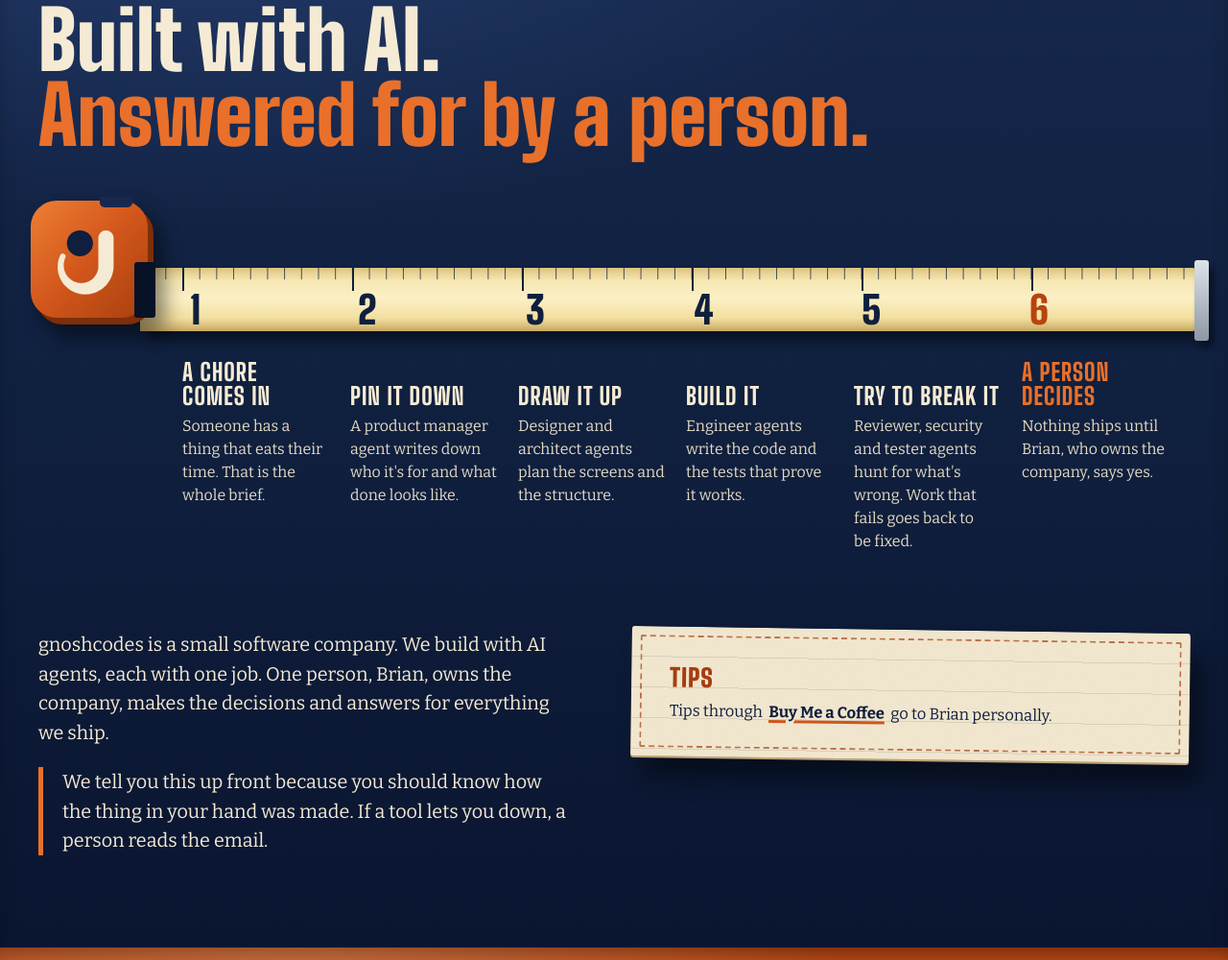
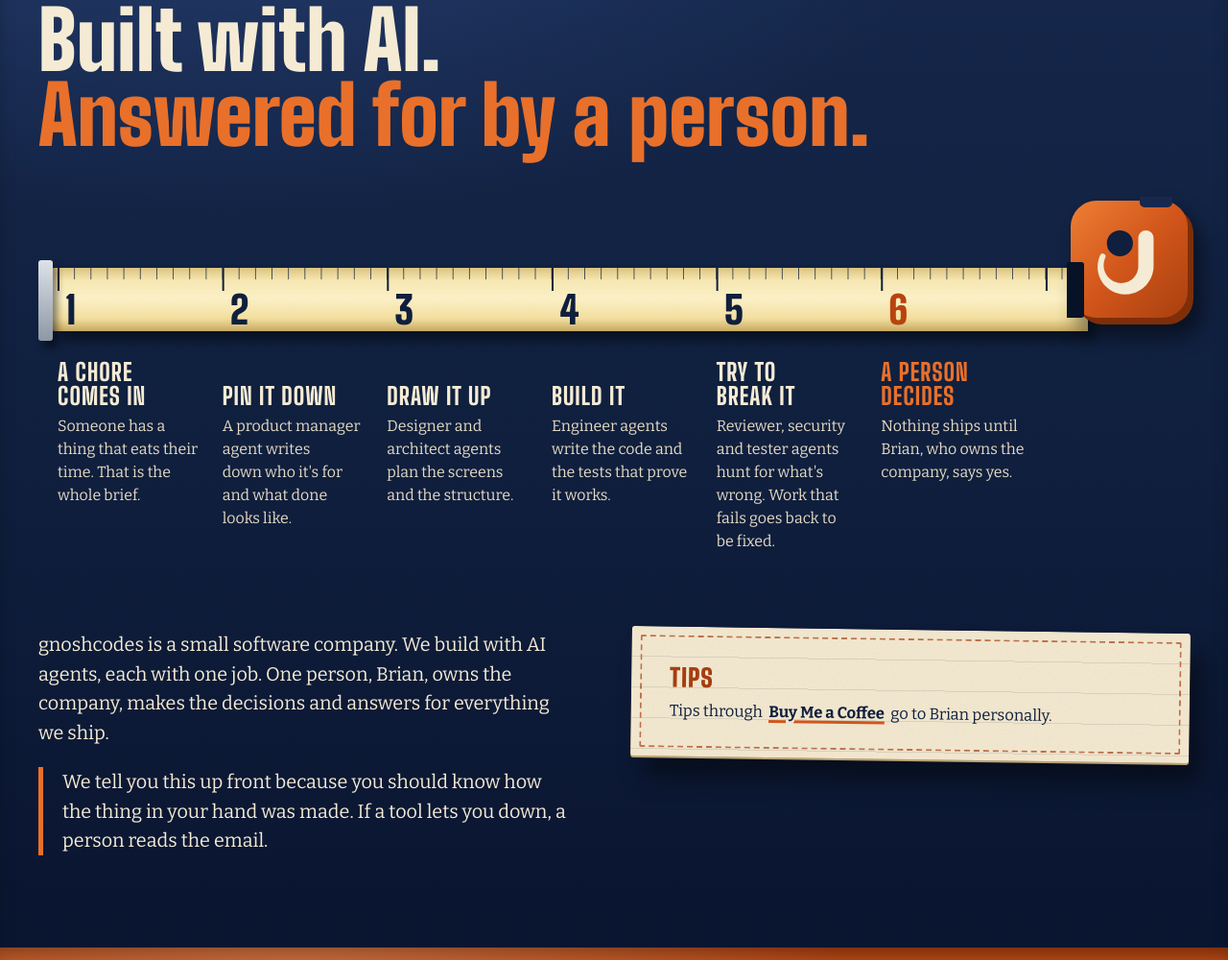
Before and after one commit to gn0sh/gnoshcodes-site, a plain HTML site: page index.html in a window 1280 px wide. Shown: the part 2366-3366 px from the top of the page at 96% size. Drawn offline with nearby package versions, Linux system fonts and the light colour scheme.

Commit message:
Flip the tape measure: hook at 0, numbers count up toward the case (#6)
Claude-Session: https://claude.ai/code/session_01A1EqH4cb8e2ZqH42CTMwXjB1

Co-authored-by: Claude <noreply@anthropic.com>

```diff
--- a/index.html
+++ b/index.html
@@ -179,18 +179,18 @@ h1 .easier{color:var(--orange);text-shadow:.012em .012em 0 var(--navy-800),.024e
 .made .kicker{color:var(--orange-bright)}
 .made h2{font:900 clamp(44px,6.6vw,90px)/.92 var(--display)}
 .made h2 span{display:block;color:var(--orange-bright)}
-.tape{position:relative;margin-top:76px}
-.case{position:absolute;z-index:2;width:112px;left:-6px;top:-22px;transform:rotate(90deg);filter:drop-shadow(7px -9px 8px rgba(0,0,0,.45))}
+.tape{position:relative;margin-top:40px;padding-bottom:96px}
+.case{position:absolute;z-index:2;width:112px;left:-6px;bottom:-34px;transform:rotate(90deg);filter:drop-shadow(7px -9px 8px rgba(0,0,0,.45))}
 .case svg{display:block;width:100%;height:auto}
 .case .m{transform-origin:65px 65px;transform:rotate(-90deg)}
-.steps{position:relative;counter-reset:s;display:grid;gap:30px;padding:104px 0 20px 82px}
-.steps::before{content:"";position:absolute;left:22px;top:60px;bottom:0;width:50px;border-radius:0 0 3px 3px;
+.steps{position:relative;counter-reset:s;display:grid;gap:30px;padding:20px 0 40px 82px}
+.steps::before{content:"";position:absolute;left:22px;top:0;bottom:-34px;width:50px;border-radius:3px 3px 0 0;
   background:
     linear-gradient(180deg,#0F1F3D 0 2px,transparent 2px) 0 0/19px 48px repeat-y,
     linear-gradient(180deg,rgba(15,31,61,.75) 0 1.2px,transparent 1.2px) 0 0/10px 12px repeat-y,
     linear-gradient(90deg,#DCC480 0,#F6E7B2 25%,#FBF0C6 50%,#F2DE9E 80%,#CCB16B 100%);
   box-shadow:8px 10px 12px rgba(0,0,0,.45)}
-.steps::after{content:"";position:absolute;left:14px;bottom:-12px;width:66px;height:14px;border-radius:3px;background:linear-gradient(180deg,#DDE2E8,#8D97A5);box-shadow:5px 7px 7px rgba(0,0,0,.45)}
+.steps::after{content:"";position:absolute;left:14px;top:-12px;width:66px;height:14px;border-radius:3px;background:linear-gradient(180deg,#DDE2E8,#8D97A5);box-shadow:5px 7px 7px rgba(0,0,0,.45)}
 .steps li{position:relative;counter-increment:s}
 .steps li::before{content:counter(s);position:absolute;left:-60px;top:-3px;width:50px;text-align:center;padding-left:14px;font:900 31px/1 var(--display);color:var(--navy-800)}
 .steps li:last-child::before{color:#B8430F}
@@ -198,16 +198,16 @@ h1 .easier{color:var(--orange);text-shadow:.012em .012em 0 var(--navy-800),.024e
 .steps li:last-child h3{color:var(--orange-bright)}
 .steps p{font-size:16px;line-height:1.5;color:#E4DAC4}
 @media(min-width:1000px){
-  .tape{margin-top:112px;padding-left:150px}
-  .case{width:140px;left:-12px;top:-66px;transform:none;filter:drop-shadow(10px 14px 10px rgba(0,0,0,.45))}
+  .tape{margin-top:112px;padding-left:20px;padding-right:150px;padding-bottom:0}
+  .case{width:140px;left:auto;right:-12px;bottom:auto;top:-66px;transform:none;filter:drop-shadow(10px 14px 10px rgba(0,0,0,.45))}
   .case .m{transform:none}
   .steps{grid-template-columns:repeat(6,1fr);gap:0;padding:104px 0 0}
-  .steps::before{left:-44px;right:-6px;top:8px;bottom:auto;width:auto;height:66px;border-radius:0 3px 3px 0;
+  .steps::before{left:-6px;right:-44px;top:8px;bottom:auto;width:auto;height:66px;border-radius:3px 0 0 3px;
     background:
-      linear-gradient(90deg,#0F1F3D 0 2px,transparent 2px) 44px 0/calc((100% - 38px)/6) 24px repeat-x,
-      linear-gradient(90deg,rgba(15,31,61,.75) 0 1.2px,transparent 1.2px) 44px 0/calc((100% - 38px)/60) 12px repeat-x,
+      linear-gradient(90deg,#0F1F3D 0 2px,transparent 2px) 6px 0/calc((100% - 50px)/6) 24px repeat-x,
+      linear-gradient(90deg,rgba(15,31,61,.75) 0 1.2px,transparent 1.2px) 6px 0/calc((100% - 50px)/60) 12px repeat-x,
       linear-gradient(180deg,#DCC480 0,#F6E7B2 20%,#FBF0C6 48%,#F2DE9E 80%,#C6A962 100%)}
-  .steps::after{left:auto;right:-20px;top:0;bottom:auto;width:15px;height:84px}
+  .steps::after{left:-20px;right:auto;top:0;bottom:auto;width:15px;height:84px}
   .steps li{padding-right:22px}
   .steps h3{font-size:25px;min-height:2em;display:flex;align-items:flex-end}
   .steps li::before{left:8px;top:-72px;width:auto;padding:0;font-size:40px;text-align:left}
@@ -539,7 +539,7 @@ h1 .easier{color:var(--orange);text-shadow:.012em .012em 0 var(--navy-800),.024e
           <svg viewBox="0 0 140 140" focusable="false">
             <rect x="10" y="11" width="122" height="122" rx="27" fill="#7E2E08"/>
             <rect x="4" y="4" width="122" height="122" rx="27" fill="url(#gOrange)"/>
-            <rect x="112" y="68" width="22" height="58" rx="3" fill="#081226"/>
+            <rect x="-4" y="68" width="22" height="58" rx="3" fill="#081226"/>
             <rect x="76" y="-4" width="34" height="15" rx="5" fill="#16284D"/>
             <g class="m"><g transform="translate(27 29) scale(1.180)"><use href="#hook" fill="#F5EBD4"/><use href="#ball" fill="#0F1F3D"/></g></g>
           </svg>
```
